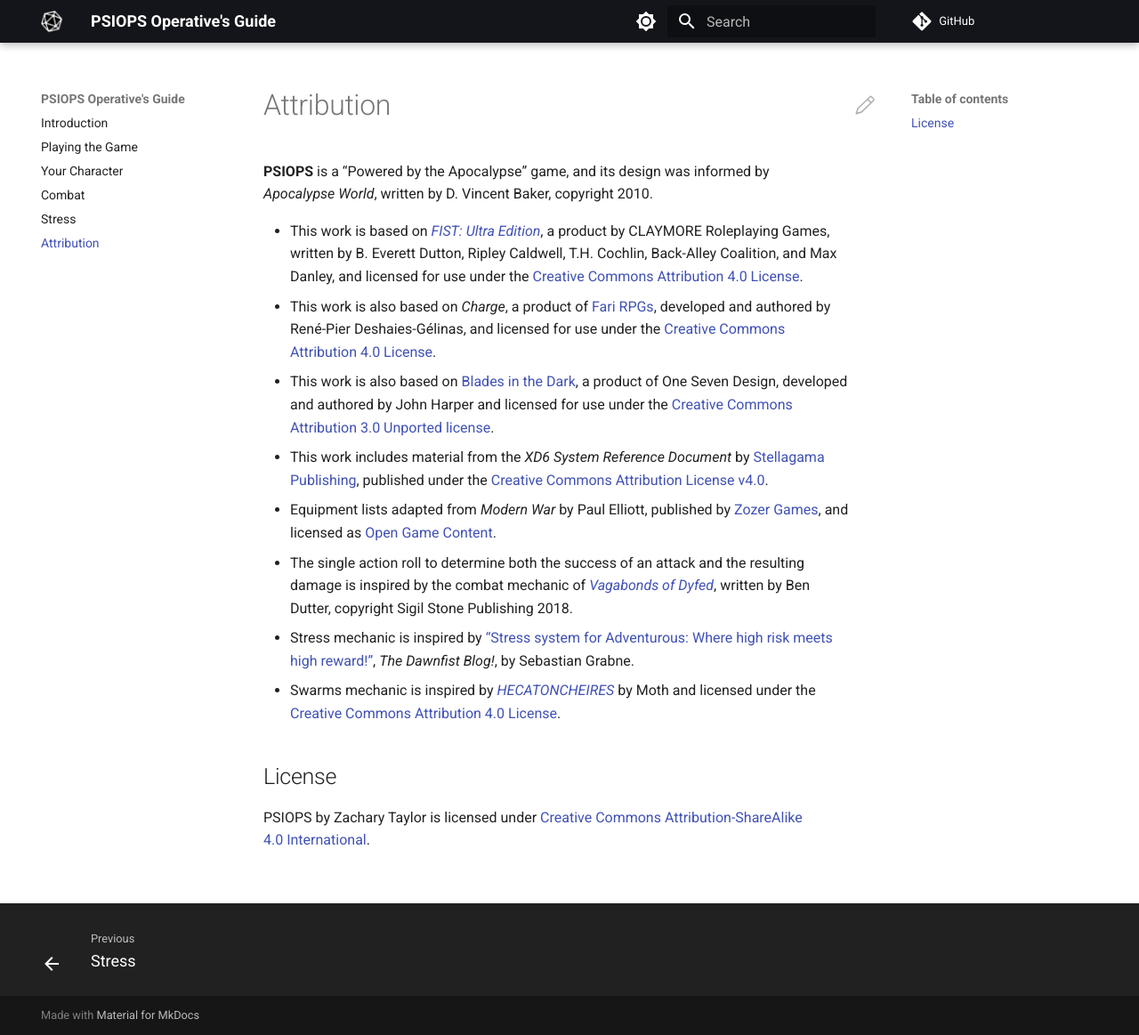
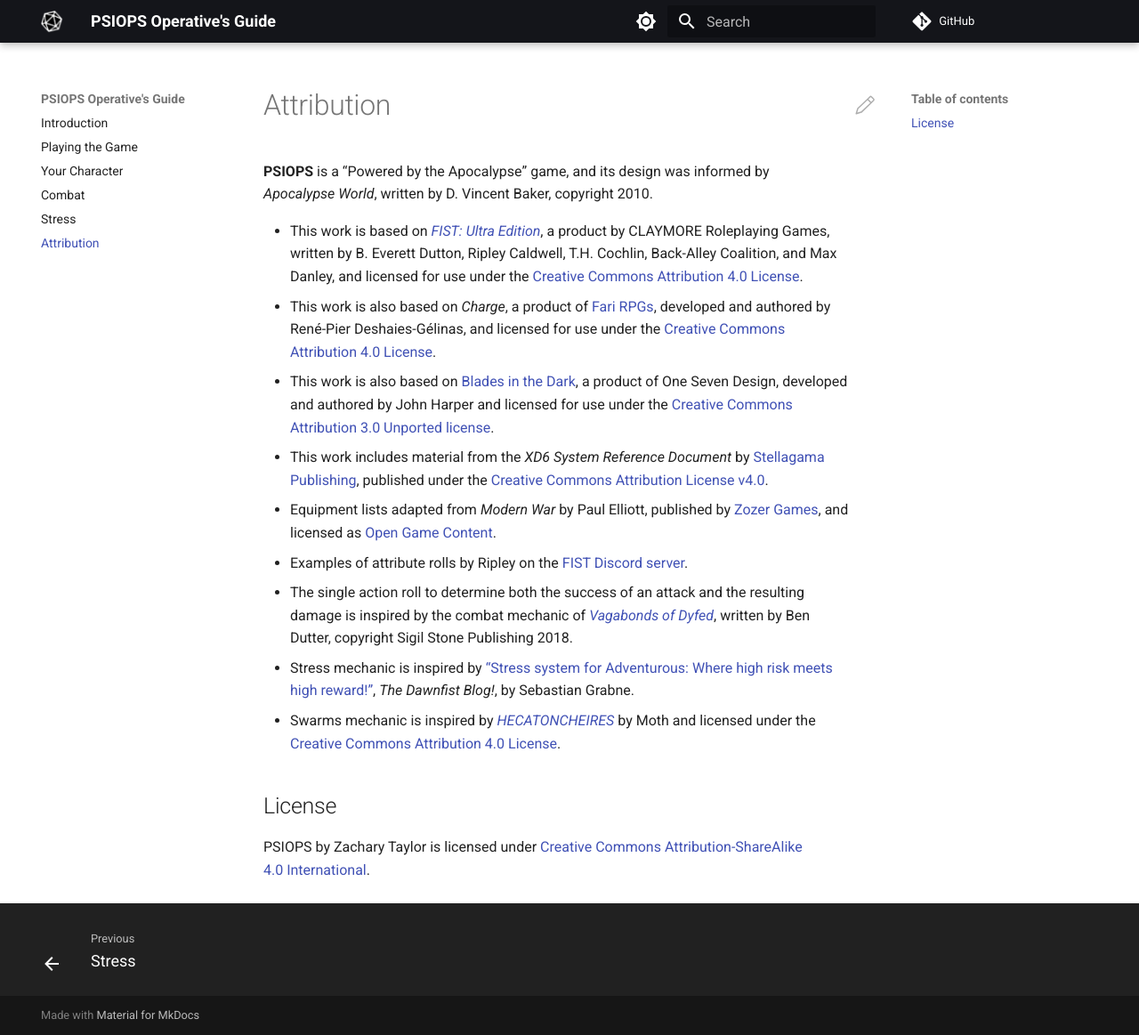
Before and after one commit to joemoose/psiops, an MkDocs documentation site: the page built from docs/attribution.md, in a window 1280 px wide and 1163 px high. Shown: the whole window at 89% size. Built offline with MkDocs 1.6.1 and Material for MkDocs 9.7.7, drawn with Linux system fonts in a browser that asks for light colours; comment, search, counter and statistics services are not loaded.

Commit message:
Update attribution.md

```diff
--- a/docs/attribution.md
+++ b/docs/attribution.md
@@ -7,6 +7,7 @@
 - This work is also based on [Blades in the Dark](https://bladesinthedark.com/), a product of One Seven Design, developed and authored by John Harper and licensed for use under the [Creative Commons Attribution 3.0 Unported license](https://creativecommons.org/licenses/by/3.0/).
 - This work includes material from the *XD6 System Reference Document* by [Stellagama Publishing](https://stellagamapublishing.co), published under the [Creative Commons Attribution License v4.0](https://creativecommons.org/licenses/by-sa/4.0/).
 - Equipment lists adapted from *Modern War* by Paul Elliott, published by [Zozer Games](https://www.paulelliottbooks.com), and licensed as [Open Game Content](https://opengamingfoundation.org/ogl.html).
+- Examples of attribute rolls by Ripley on the [FIST Discord server](https://discord.com/channels/959600183186952232/959731595793805322/1158274780319981639).
 - The single action roll to determine both the success of an attack and the resulting damage is inspired by the combat mechanic of *[Vagabonds of Dyfed](https://www.drivethrurpg.com/en/product/240583/Vagabonds-of-Dyfed)*, written by Ben Dutter, copyright Sigil Stone Publishing 2018.
 - Stress mechanic is inspired by [“Stress system for Adventurous: Where high risk meets high reward!”](https://www.dawnfist.com/blog/mechanics/stress-system-for-adventurous/), *The Dawnfist Blog!*, by Sebastian Grabne.
 - Swarms mechanic is inspired by [*HECATONCHEIRES*](https://threeyelloweyes.itch.io/fist-hecatoncheires) by Moth and licensed under the [Creative Commons Attribution 4.0 License](https://creativecommons.org/licenses/by/4.0/).
```
